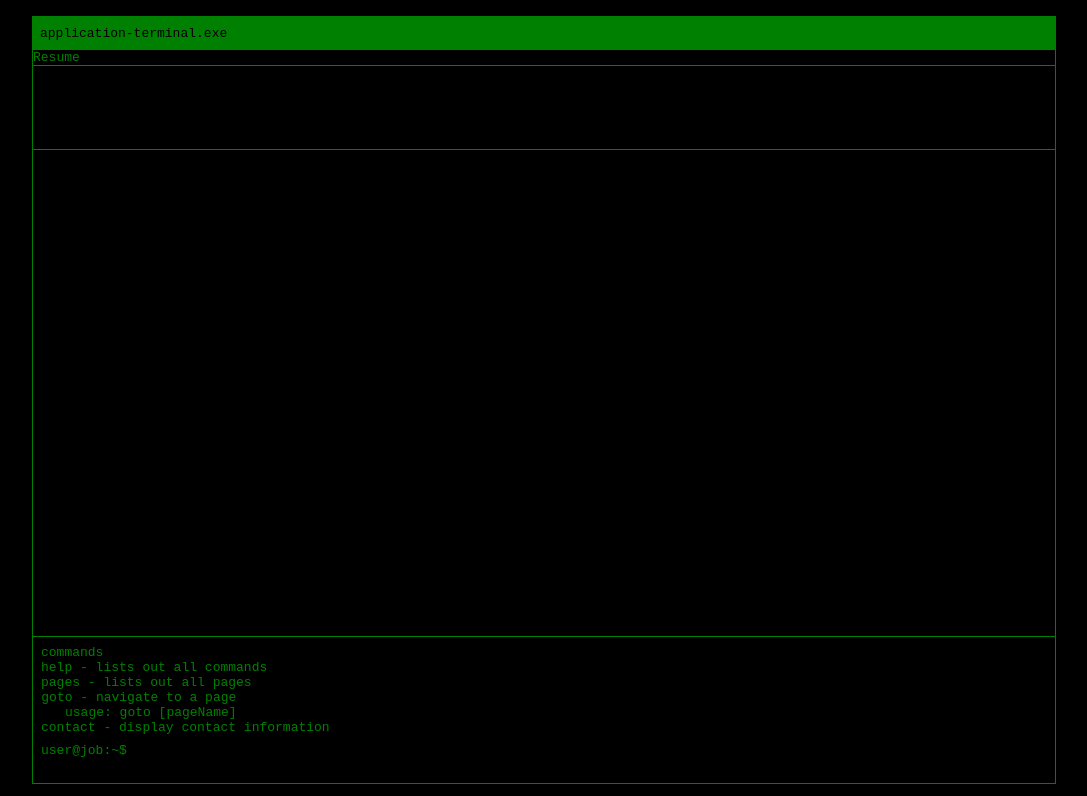
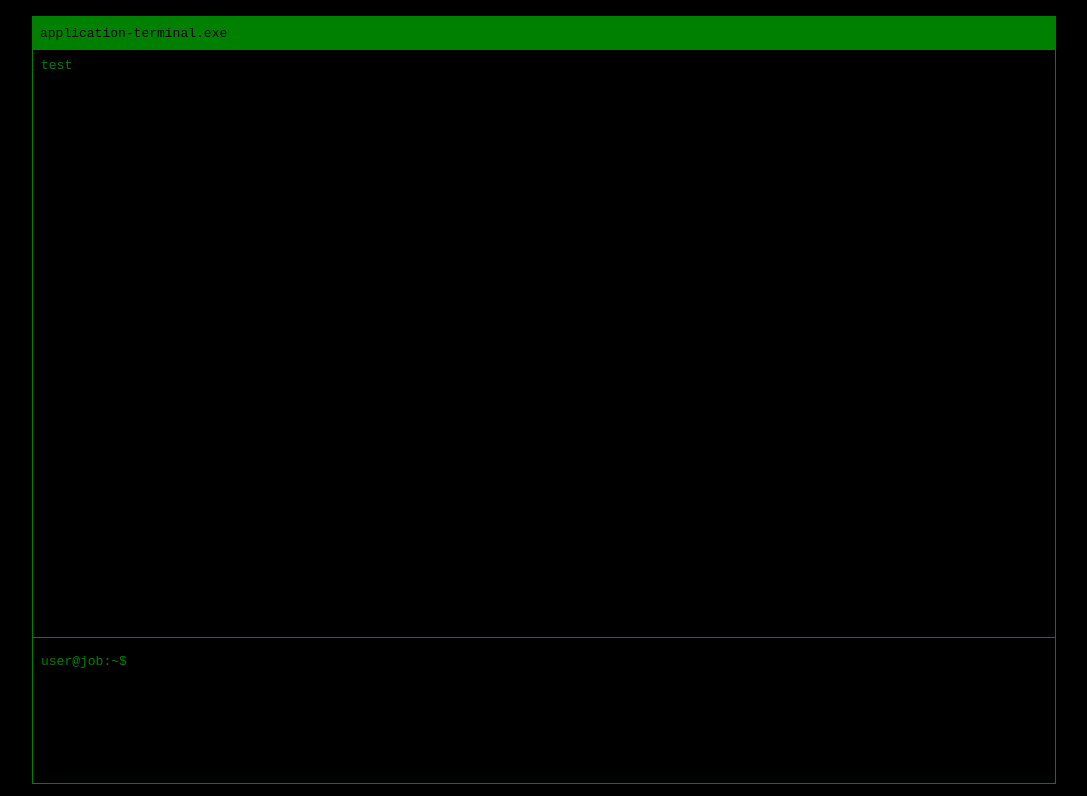
Before and after one commit to 2ndteela/cmd-resume, a React (Create React App) app: page /terminal in a window 1280 px wide. Shown: the top 796 px of the page, without its empty margins (96-1183 px from the left). Built offline with nearby package versions, Linux system fonts and the light colour scheme.

Commit message:
adding terminal commands

```diff
--- a/src/comps/CodeLine/index.js
+++ b/src/comps/CodeLine/index.js
@@ -12,36 +12,40 @@ class CodeLine extends Component {
 
     execute() {
         this.setState({ locked: true})
-        this.props.callback()
+        this.props.callback(this.state.command)
     }
 
-    checkKey(val) {
-        if(val.key === 'Enter') this.execute()
-        else if(val.key === 'Backspace')
-            this.setState({
-                command: this.state.command.substr(0, this.state.command.length - 1)
-            })
+    checkValue(e) {
+        if(e.key === 'Enter') this.execute()
+    }
 
-        else if (val.key === 'Control' || val.key === 'Shift' || val.key === 'Tab' || val.key === 'Alt' || val.key === 'CapsLock') {}
-
-        else
+    updateValue(val) {
         this.setState({
-            command: this.state.command + val.key
+            command: val.target.value
         })
     }
 
     showInput() {
         if(this.state.locked) return <div>{this.state.command}</div>
-        else return <input autoCapitalize={'none'} value={this.state.command} autoFocus onKeyDown={(e) => this.checkKey(e)} ></input>
+        else return <input autoCapitalize={'none'} value={this.state.command} autoFocus onChange={(e) => this.updateValue(e)} onKeyDown={(e) => this.checkValue(e)} ></input>
     }
 
     render() {
-        return (
-            <div className="code-line-container">
-                <span className="code-line-header" >user@job:~$</span>
-                {this.showInput()}
-            </div>
-         );
+
+        if(this.props.line === '')
+            return (
+                <div className="code-line-container">
+                    <span className="code-line-header" >user@job:~$</span>
+                    {this.showInput()}
+                </div>
+            );
+
+        else
+            return (
+                <div className="code-line-container">
+                    <span>{this.props.line}</span>
+                </div>
+            )
     }
 }
 
--- a/src/comps/ExpandingWindow/index.js
+++ b/src/comps/ExpandingWindow/index.js
@@ -8,9 +8,8 @@ class ExpandingWindow extends Component {
     }
     render() {
         return (
-            <div className="dialog-conatiner">
+            <div className={this.props.expanded ? 'dialog-container expanded-window' : 'dialog-container'}>
                 <div className="dialog-content">
-                    <div className="dialog-tag">{this.props.title}</div>
                     {this.props.children}
                 </div>
             </div>
--- a/src/comps/ExpandingWindow/style.css
+++ b/src/comps/ExpandingWindow/style.css
@@ -1,19 +1,17 @@
-.dialog-conatiner {
-    position: absolute;
-    width: 100%;
-    height: 100px;
-    border-bottom: 1px solid green;
-    left: 0px;
-    top: 0px;
+.dialog-tag {
+    padding: 8px 16px;
+    color: black;
 }
 
-.dialog-content {
-    width: 100%;
+.dialog-container {
+    position: absolute;
+    align-items: flex-start;
 }
 
-.dialog-tag {
-    border-bottom: 1px solid green;
-    color: green;
+.expanded-window {
+    top: 0px;
+    left: 0px;
     width: 100%;
-    align-items: flex-start;
+    height: 100%;
+    padding: 8px;
 }
--- a/src/index.css
+++ b/src/index.css
@@ -19,7 +19,7 @@ body {
   align-items: center;
   padding: 0;
   margin: 0;
-  font-family: monospace
+  font-family: monospace;
 }
 
 body * {
--- a/src/views/Terminal/index.js
+++ b/src/views/Terminal/index.js
@@ -25,20 +25,67 @@ class Terminal extends Component {
                 'experience',
                 'skills',
                 'hobbies',
-
+                'contact'
             ],
-            lines: [true]
+            lines: ['']
 
         }
         this.execute = this.execute.bind(this)
     }
 
-    execute() {
-        const arr = [...this.state.lines]
-        arr.push(true)
-        this.setState({
-            lines: arr
-        })
+    execute(cmd) {
+        let arr = [...this.state.lines]
+
+        console.log(cmd)
+        let toPush =''
+        try {
+            const splitArr = cmd.split(' ')
+            const idx = this.state.commands.indexOf( splitArr[0])
+
+            if(splitArr.length < 2) {
+                if(idx === -1) {
+                    toPush = 'command "' + splitArr[0] + '" is not recognized'
+                }
+
+                else if(idx === 1) {
+                    arr.push('Available pages are:')
+                    this.state.pages.forEach((pg, itr) => {
+                        const temp = <div style={{paddingLeft: '16px'}} > {pg} </div>
+                        arr.push(temp)
+                    })
+                }
+
+                else if(idx === 3) {
+                    arr = ['']
+                    toPush = ''
+                }
+                else if(idx === 0) {
+                    this.state.instructions.forEach((inst, i ) => {
+                        arr.push(inst)
+                    })
+                }
+            }
+
+            else if (splitArr.length > 2) toPush = 'Too many arguments in input'
+
+            else {
+                if (idx === 2 ) {
+
+                }
+            }
+        }
+        catch(err) {
+
+        }
+
+        finally {
+            console.log(arr, toPush)
+            arr.push(toPush)
+            if(toPush !== '') arr.push('')
+            this.setState({
+                lines: arr
+            }, () => console.log(this.state.lines))
+        }
     }
 
     render() {
@@ -48,18 +95,14 @@ class Terminal extends Component {
                     <span>application-terminal.exe</span>
                 </div>
                 <div id="terminal-reactive-window">
-                    <ExpandingWindow title='Resume'></ExpandingWindow>
+                    <ExpandingWindow expanded={true}>test</ExpandingWindow>
                 </div>
                 <div id="terminal-window">
-                    {this.state.instructions.map((instruction, itr) => {
-                        return <div key={itr + '-inst'} className="window-instruction">{instruction}</div>
-                    })}
                     {
                         this.state.lines.map((line, i) => {
-                            return <CodeLine key={i + '-line'}  callback={this.execute} ></CodeLine>
+                            return <CodeLine key={i + '-line'} line={line}  callback={this.execute} ></CodeLine>
                         })
                     }
-
                 </div>
             </div>
          );
--- a/src/views/Terminal/style.css
+++ b/src/views/Terminal/style.css
@@ -19,14 +19,13 @@
 #terminal-reactive-window {
     height: 80%;
     width: 100%;
-    border: 1px solid green;
     border-top: none;
     position: relative;
+    justify-content: flex-end;
 }
 
 #terminal-window {
-    border: 1px solid green;
-    border-top: none;
+    border-top: 1px solid green;
     height: 20%;
     width: 100%;
     align-items: flex-start;
@@ -38,8 +37,30 @@
     padding-left: 24px;
 }
 
+#terminal-dialogs {
+    width: 100%;
+    flex-direction: row;
+    justify-content: space-between;
+}
+
+#terminal-dialogs div {
+    color: black;
+    background-color: green;
+    padding: 8px 8px;
+    flex: 1;
+
+}
+
 @media screen and (min-width: 1023px) {
     #terminal-container {
         padding: 16px 0;
     }
+    #terminal-window {
+        border: 1px solid green;
+    }
+    #terminal-reactive-window {
+        border: 1px solid green;
+        border-bottom: none;
+        border-top: none;
+    }
 }
```
